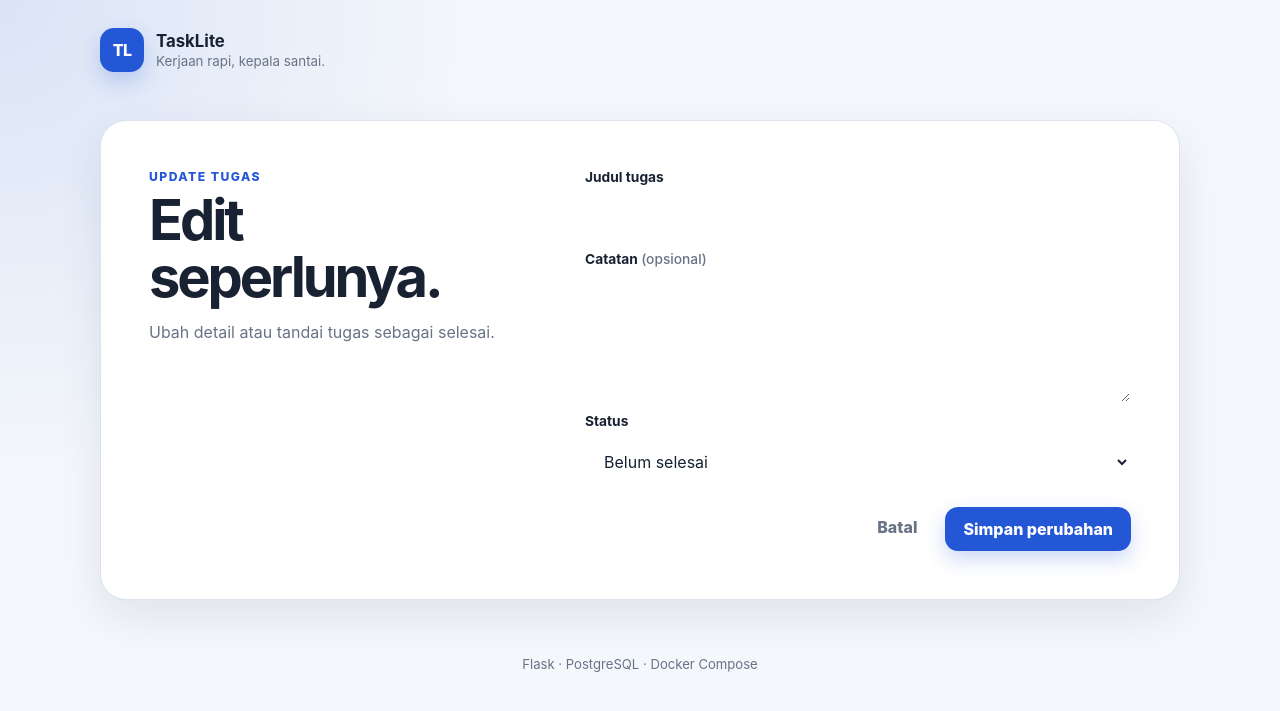
After one commit to naufaldenta/tasklite, a Flask app: template app/templates/edit.html in a window 1280 px wide. The commit adds this page. Shown: the top 711 px of the page. Run offline with Flask 3, Linux system fonts and the light colour scheme; the template is opened without the code that fills it, so the values that code supplies are empty.

Commit message:
feat: tambah fitur edit tugas

```diff
--- a/app/static/style.css
+++ b/app/static/style.css
@@ -198,7 +198,8 @@ h1 {
 }
 
 .task-form input,
-.task-form textarea {
+.task-form textarea,
+.task-form select {
   width: 100%;
   border: 1px solid rgba(255, 255, 255, 0.28);
   border-radius: 13px;
@@ -219,8 +220,14 @@ h1 {
   resize: vertical;
 }
 
+.task-form select {
+  min-height: 46px;
+  padding: 0 14px;
+}
+
 .task-form input:focus,
-.task-form textarea:focus {
+.task-form textarea:focus,
+.task-form select:focus {
   border-color: #8cb0ff;
   box-shadow: 0 0 0 4px rgba(255, 255, 255, 0.18);
 }
@@ -248,6 +255,21 @@ h1 {
   color: var(--primary-dark);
   background: #fff;
   box-shadow: 0 8px 22px rgba(6, 22, 61, 0.22);
+}
+
+.button-secondary {
+  min-height: 38px;
+  border: 1px solid #c8d5eb;
+  color: var(--primary-dark);
+  background: var(--surface-soft);
+  font-size: 0.86rem;
+  text-decoration: none;
+}
+
+.button-ghost {
+  color: var(--muted);
+  background: transparent;
+  text-decoration: none;
 }
 
 .task-section {
@@ -278,11 +300,25 @@ h1 {
 }
 
 .task-card {
+  display: flex;
+  align-items: center;
+  justify-content: space-between;
+  gap: 20px;
   padding: 20px;
   border: 1px solid var(--line);
   border-radius: 18px;
   background: var(--surface);
   transition: border-color 160ms ease, transform 160ms ease;
+}
+
+.task-card-main {
+  min-width: 0;
+}
+
+.task-actions {
+  display: flex;
+  flex: 0 0 auto;
+  gap: 8px;
 }
 
 .task-card:hover {
@@ -363,6 +399,45 @@ h1 {
   box-shadow: 0 8px 20px rgba(36, 87, 214, 0.12);
 }
 
+.edit-shell {
+  display: grid;
+  grid-template-columns: minmax(0, 0.8fr) minmax(0, 1.2fr);
+  gap: clamp(28px, 7vw, 72px);
+  padding: clamp(24px, 5vw, 48px);
+  border: 1px solid var(--line);
+  border-radius: 26px;
+  background: var(--surface);
+  box-shadow: var(--shadow);
+}
+
+.edit-intro h1 {
+  margin-bottom: 14px;
+  font-size: clamp(2rem, 5vw, 3.5rem);
+}
+
+.edit-intro > p:last-child {
+  color: var(--muted);
+  line-height: 1.6;
+}
+
+.edit-form label span {
+  color: var(--muted);
+}
+
+.form-actions {
+  display: flex;
+  align-items: center;
+  justify-content: flex-end;
+  gap: 10px;
+  margin-top: 8px;
+}
+
+.edit-form .button-primary {
+  color: #fff;
+  background: var(--primary);
+  box-shadow: 0 8px 20px rgba(36, 87, 214, 0.24);
+}
+
 .site-footer {
   padding-block: 0 36px;
   color: var(--muted);
@@ -386,6 +461,19 @@ h1 {
     grid-template-columns: 1fr;
   }
 
+  .edit-shell {
+    grid-template-columns: 1fr;
+  }
+
+  .task-card {
+    align-items: stretch;
+    flex-direction: column;
+  }
+
+  .task-actions .button {
+    width: 100%;
+  }
+
   .task-count {
     min-width: 0;
   }
--- /dev/null
+++ b/app/templates/edit.html
@@ -0,0 +1,44 @@
+{% extends "base.html" %}
+
+{% block title %}Edit Tugas · TaskLite{% endblock %}
+
+{% block content %}
+  <section class="edit-shell">
+    <div class="form-intro edit-intro">
+      <p class="eyebrow">Update tugas</p>
+      <h1>Edit seperlunya.</h1>
+      <p>Ubah detail atau tandai tugas sebagai selesai.</p>
+    </div>
+
+    <form
+      class="task-form edit-form"
+      action="{{ url_for('tasks.update_task', task_id=task.id) }}"
+      method="post"
+    >
+      <label for="title">Judul tugas</label>
+      <input
+        id="title"
+        name="title"
+        type="text"
+        minlength="3"
+        maxlength="100"
+        value="{{ task.title }}"
+        required
+      >
+
+      <label for="description">Catatan <span>(opsional)</span></label>
+      <textarea id="description" name="description" maxlength="500" rows="5">{{ task.description or "" }}</textarea>
+
+      <label for="status">Status</label>
+      <select id="status" name="status">
+        <option value="pending" {% if task.status == "pending" %}selected{% endif %}>Belum selesai</option>
+        <option value="done" {% if task.status == "done" %}selected{% endif %}>Selesai</option>
+      </select>
+
+      <div class="form-actions">
+        <a class="button button-ghost" href="{{ url_for('tasks.index') }}">Batal</a>
+        <button class="button button-primary" type="submit">Simpan perubahan</button>
+      </div>
+    </form>
+  </section>
+{% endblock %}
```
Also changed, not shown: app/routes.py (+16 -0 lines), app/templates/index.html (+8 -0 lines), progress.md (+3 -0 lines).
